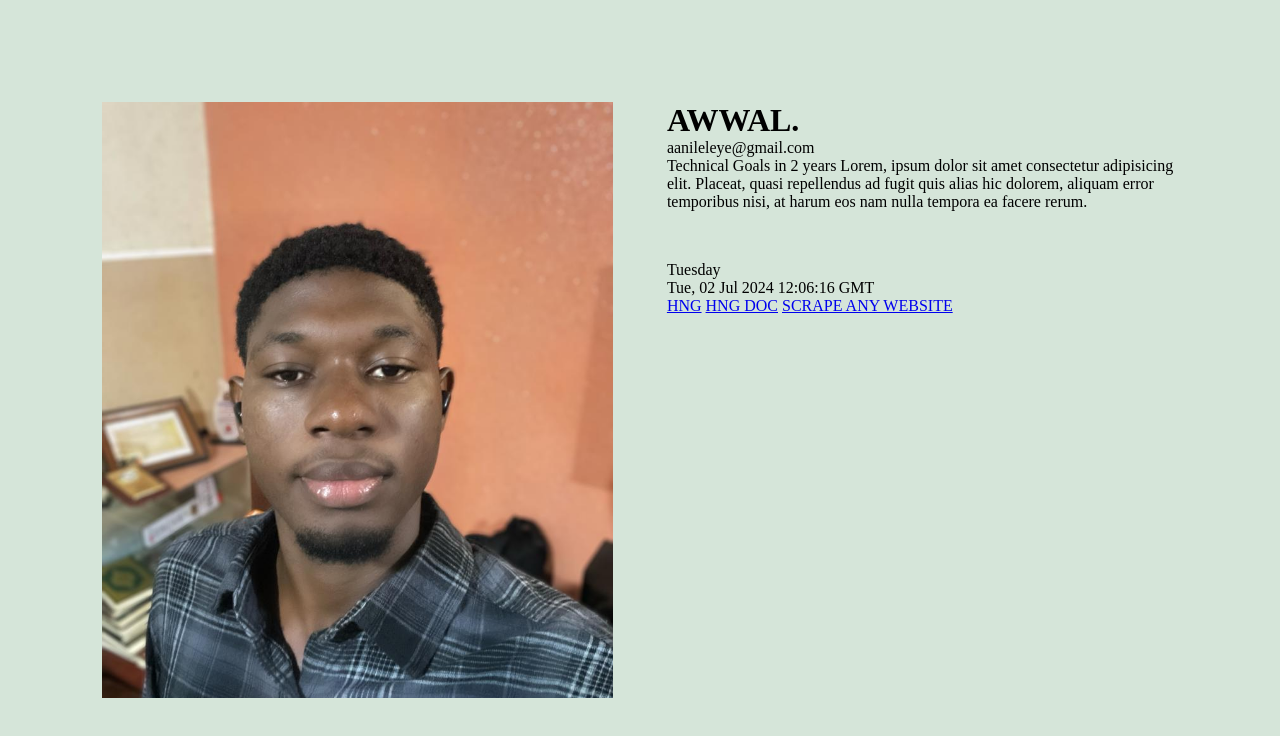
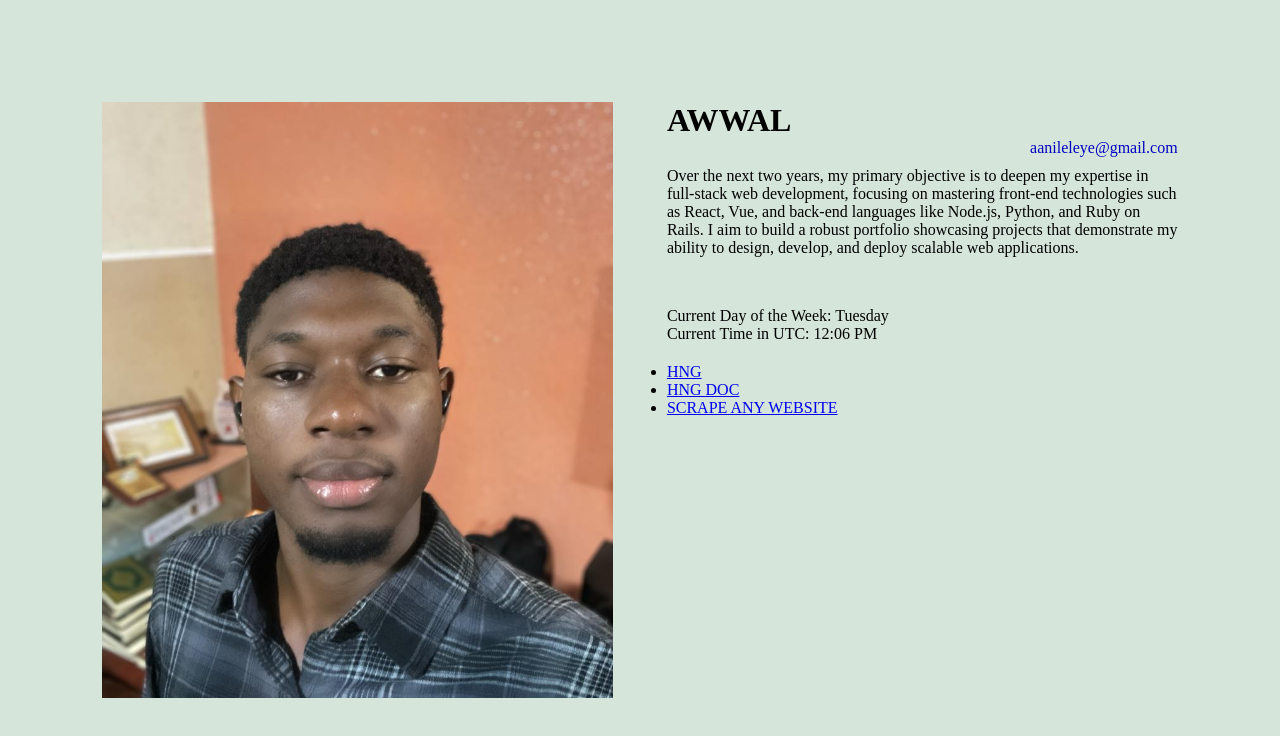
Before and after one commit to mohawwal/HNG-TASK-1, a plain HTML site: page index.html in a window 1280 px wide. Drawn offline with Linux system fonts and the light colour scheme.

Commit message:
more design

```diff
--- a/index.html
+++ b/index.html
@@ -7,32 +7,39 @@
         <link rel="stylesheet" href="style.css"></link>
     </head>
     <body>
-        <div class="slack">
+        <div class="profile-section slack">
             <div class="slackProfilePicture">
-                <img src="./image.jpg" alt="">
+                <img src="./image.jpg" alt="prof pic">
             </div>
             <div class="slackTask">
                 <div>
-                    <h1 class="slackDisplayName">AWWAL.</h1>
+                    <h1 class="slackDisplayName">AWWAL</h1>
                     <p class="slackEmail">aanileleye@gmail.com</p>
                 </div>
-                <div>
-                    <p>Technical Goals in 2 years Lorem, ipsum dolor sit amet consectetur adipisicing elit. Placeat, quasi repellendus ad fugit quis alias hic dolorem, aliquam error temporibus nisi, at harum eos nam nulla tempora ea facere rerum.</p>
+                <div class="goalsSection">
+                    <p>Over the next two years,
+                        my primary objective is to deepen my expertise in full-stack web development,
+                        focusing on mastering front-end technologies such as React, Vue, and back-end languages
+                        like Node.js, Python, and Ruby on Rails. I aim to build a robust portfolio showcasing
+                        projects that demonstrate my ability to design, develop, and deploy scalable web applications.
+                    </p>
                 </div>
                 <div class="stackDate">
                     <div class="timeAndDate">
                         <div id="currentDayOfTheWeek" class="info" data-testid="currentDay">
                             <span class="info-title">Current Day of the Week:</span>
-                            <span class="data-info"></span>
+                            <span class="day-data-info"></span>
                         </div>
                         <div id="currentUTCTime" class="info" data-testid="currentTimeUTC">
                             <span class="info-title">Current Time in UTC:</span>
-                            <span class="data-info"></span>
+                            <span class="time-data-info"></span>
                         </div>
                     </div>
-                    <span class="hngLink"><a href="http://hng.tech/learn">HNG</a></span>
-                    <span class="keywordLink"><a href="http://keyword.dog/">HNG DOC</a></span>
-                    <span class="scrapeanywebLink"><a href="http://scrapeanyweb.site/">SCRAPE ANY WEBSITE </a></span>
+                    <ul class="stackLink">
+                        <li class="hngLink"><a href="http://hng.tech/learn">HNG</a></li>
+                        <li class="keywordLink"><a href="http://keyword.dog/">HNG DOC</a></li>
+                        <li class="scrapeanywebLink"><a href="http://scrapeanyweb.site/">SCRAPE ANY WEBSITE </a></li>
+                    </ul>
                 </div>
             </div>
         </div>
--- a/index.js
+++ b/index.js
@@ -1,15 +1,20 @@
-function updateCurrentDay() {
-    const today = new Date();
-    const days = ['Sunday', 'Monday', 'Tuesday', 'Wednesday', 'Thursday', 'Friday', 'Saturday'];
-    document.querySelector('[data-testid="currentDay"]').textContent = days[today.getDay()];
-}
+document.addEventListener('DOMContentLoaded', function() {
+    const getCurrentDay = () => {
+        const days = ['Sunday', 'Monday', 'Tuesday', 'Wednesday', 'Thursday', 'Friday', 'Saturday'];
+        return days[new Date().getDay()];
+    };
 
-function updateCurrentTimeInUTC() {
-    const now = new Date().toUTCString();
-    document.querySelector('[data-testid="currentTimeUTC"]').textContent = now;
-}
+    const getCurrentTimeUTC = () => {
+        let date = new Date();
+        let formatter = new Intl.DateTimeFormat('en-US', {
+            hour: '2-digit',
+            minute: '2-digit',
+            hour12: true
+        });
+        return formatter.format(date);
+    };
 
-setInterval(() => {
-    updateCurrentDay();
-    updateCurrentTimeInUTC();
-}, 1000);
+    document.querySelector('.day-data-info').textContent = getCurrentDay();
+
+    document.querySelector('.time-data-info').textContent = getCurrentTimeUTC();
+});
--- a/style.css
+++ b/style.css
@@ -36,6 +36,22 @@
     margin-top: 50px;
 }
 
+.goalsSection {
+    margin: 10px 0;
+}
+
+.slackEmail {
+    width: 100%;
+    text-align: right;
+    color: rgb(2, 2, 194);
+}
+
+.stackLink {
+    margin-top: 20px;
+    display: flex;
+    flex-direction: column;
+}
+
 @media screen and (max-width: 800px) {
     .slack {
         background-color: rgba(93, 0, 255, 0.126);
```
